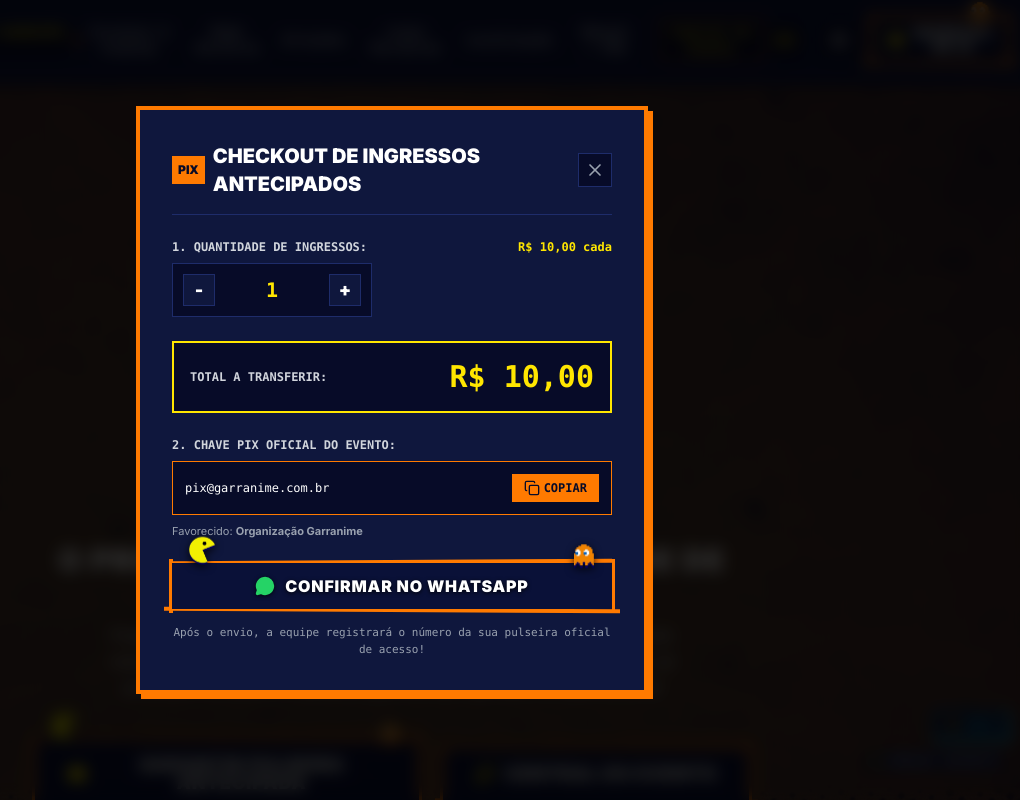
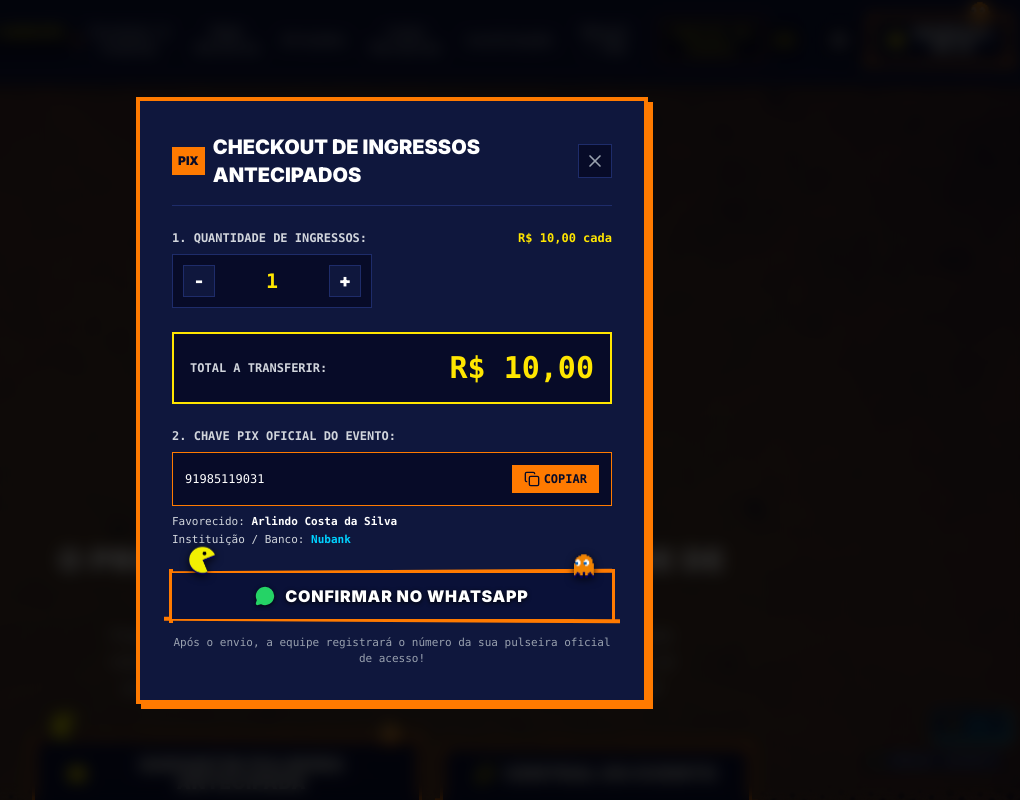
Before and after one commit to rafatek/garranime, a Next.js app: page / in a window 1280 px wide. Both pictures are taken after a click on the button "GARANTIR PULSEIRA ANTECIPADA". Shown: the top 800 px of the page, without its empty margins (248-1268 px from the left). Built offline with nearby package versions, Linux system fonts and the light colour scheme.

Commit message:
feat: update official Pix key to 91985119031 (Arlindo Costa da Silva - Nubank)

```diff
--- a/src/components/game-ui/PixModal.tsx
+++ b/src/components/game-ui/PixModal.tsx
@@ -122,9 +122,16 @@ export default function PixModal({
               <span>{copied ? "Copiado!" : "Copiar"}</span>
             </button>
           </div>
-          <p className="text-[11px] text-gray-400">
-            Favorecido: <strong>{EVENT_DATA.pixRecipient}</strong>
-          </p>
+          <div className="text-[11px] text-gray-300 font-mono space-y-0.5">
+            <p>
+              Favorecido: <strong className="text-white">{EVENT_DATA.pixRecipient}</strong>
+            </p>
+            {EVENT_DATA.pixBank && (
+              <p>
+                Instituição / Banco: <strong className="text-[#00D2FF]">{EVENT_DATA.pixBank}</strong>
+              </p>
+            )}
+          </div>
         </div>
 
         {/* WhatsApp Send Confirmation Button */}
--- a/src/content/eventData.ts
+++ b/src/content/eventData.ts
@@ -15,6 +15,7 @@ export interface EventData {
   whatsappDisplay?: string;
   pixKey: string;
   pixRecipient: string;
+  pixBank?: string;
 }
 
 export const EVENT_DATA: EventData = {
@@ -30,8 +31,9 @@ export const EVENT_DATA: EventData = {
   instagram: "@garranime",
   whatsappContact: "5591985119031", // WhatsApp Oficial: +55 91 98511-9031
   whatsappDisplay: "+55 (91) 98511-9031",
-  pixKey: "pix@garranime.com.br", // Placeholder seguro documentado em PENDENCIAS.md
-  pixRecipient: "Organização Garranime",
+  pixKey: "91985119031",
+  pixRecipient: "Arlindo Costa da Silva",
+  pixBank: "Nubank",
 };
 
 export const TICKET_PLANS = [
```
Also changed, not shown: 1 other file (tests, documents, lock files or other folders).
